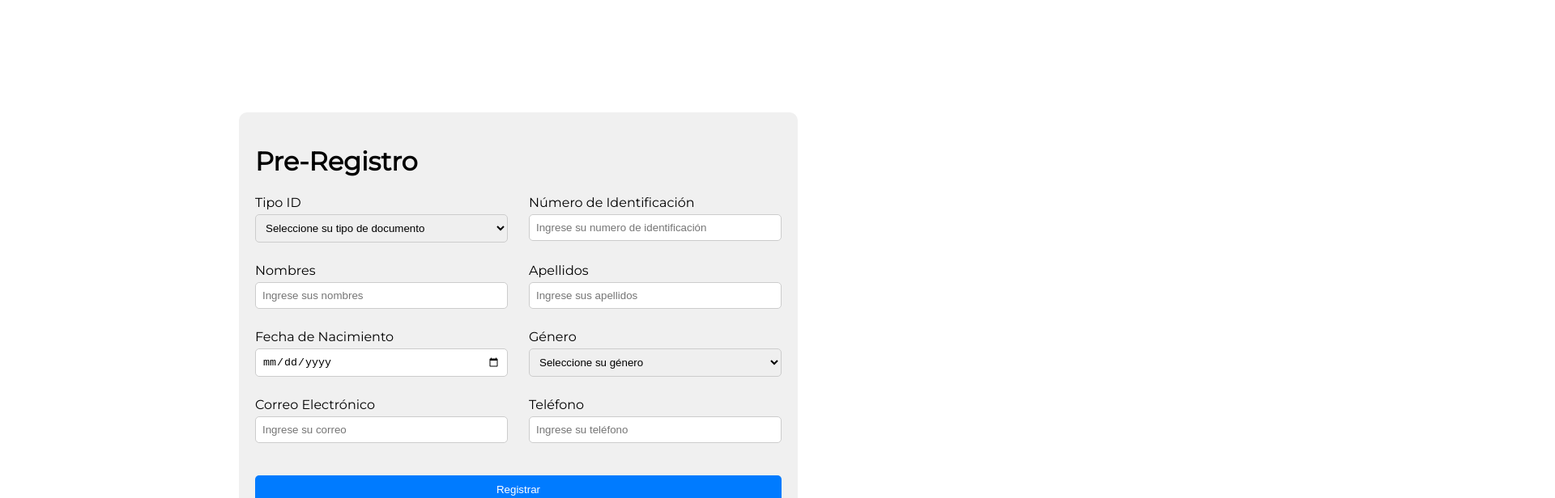
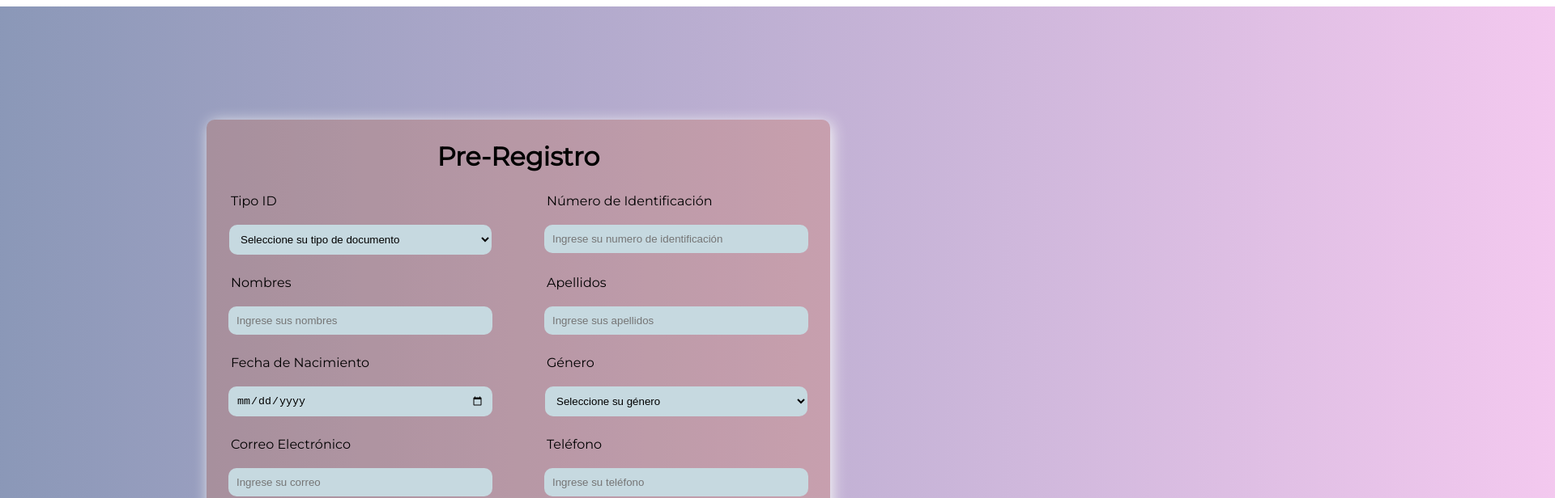
Before and after one commit to ProyectoNV/NV-FRONT, a React (Create React App) app: page /Registro in a window 1280 px wide. Shown: the top 616 px of the page at 81% size, 1920 px wide, since content can reach past the window. Built offline with nearby package versions, Linux system fonts and the light colour scheme.

Commit message:
Se sube correccion de estilos en preregistro y cambio contraseña

```diff
--- a/src/Vistas/Registro.jsx
+++ b/src/Vistas/Registro.jsx
@@ -51,13 +51,14 @@ export const Registro = () => {
     }
 
     return (
-        <div className="contenedorregistro">
-            <form className="formulario_registro" onSubmit={VerificarCampos}>
+        <div className="fondo">
+            <div className="container-login">
+                <form className="form_login_r" onSubmit={VerificarCampos}>
                     <h1>Pre-Registro</h1>
                     <div className="registro-row">
                         <div className="registro-col">
-                        <label htmlFor="tipo_identificación">Tipo ID</label>
-                        <select name="tipoId" className="RegistroInput" value={datosRegistros.tipoId} onChange={handleInputChange} required>
+                            <label htmlFor="tipo_identificación" className="label_regis">Tipo ID</label>
+                            <select name="tipoId" className="inputLogin_select" value={datosRegistros.tipoId} onChange={handleInputChange} required>
                                 <option value="" disabled selected>Seleccione su tipo de documento</option>
                                 <option value="RC">RC</option>
                                 <option value="TI">TI</option>
@@ -66,28 +67,28 @@ export const Registro = () => {
                             </select>
                         </div>
                         <div className="registro-col">
-                        <label htmlFor="numeroId">Número de Identificación</label>
-                        <input className="RegistroInput" name="numeroId" type="text" placeholder="Ingrese su numero de identificación" pattern="[0-9]{6,}" title="Ingrese solo numeros sin puntos ni comas" value={datosRegistros.numeroId} onChange={handleInputChange} required/>
+                            <label htmlFor="numeroId" className="label_regis">Número de Identificación</label>
+                            <input className="inputLogin" name="numeroId" type="text" placeholder="Ingrese su numero de identificación" pattern="[0-9]{6,}" title="Ingrese solo numeros sin puntos ni comas" value={datosRegistros.numeroId} onChange={handleInputChange} required/>
                         </div>
                     </div>
                     <div className="registro-row">
                         <div className="registro-col">
-                        <label htmlFor="nombres">Nombres</label>
-                        <input className="RegistroInput" type="text" name="nombres" placeholder="Ingrese sus nombres" value={datosRegistros.nombres} onChange={handleInputChange} required/>
+                            <label htmlFor="nombres" className="label_regis">Nombres</label>
+                            <input className="inputLogin" type="text" name="nombres" placeholder="Ingrese sus nombres" value={datosRegistros.nombres} onChange={handleInputChange} required/>
                         </div>
                         <div className="registro-col">
-                        <label htmlFor="apellidos">Apellidos</label>
-                        <input className="RegistroInput" type="text" name="apellidos" placeholder="Ingrese sus apellidos" value={datosRegistros.apellidos} onChange={handleInputChange} required/>
+                            <label htmlFor="apellidos" className="label_regis">Apellidos</label>
+                            <input className="inputLogin" type="text" name="apellidos" placeholder="Ingrese sus apellidos" value={datosRegistros.apellidos} onChange={handleInputChange} required/>
                         </div>
                     </div>
                     <div className="registro-row">
                         <div className="registro-col">
-                        <label htmlFor="fecha">Fecha de Nacimiento</label>
-                        <input className="RegistroInput" name="fecha" type="date" value={datosRegistros.fecha} onChange={handleInputChange} required/>
+                            <label htmlFor="fecha" className="label_regis">Fecha de Nacimiento</label>
+                            <input className="inputLogin" name="fecha" type="date" value={datosRegistros.fecha} onChange={handleInputChange} required/>
                         </div>
                         <div className="registro-col">
-                        <label htmlFor="genero">Género</label>
-                        <select name="genero" className="RegistroInput" value={datosRegistros.genero} onChange={handleInputChange} required>
+                            <label htmlFor="genero" className="label_regis">Género</label>
+                            <select name="genero" className="inputLogin_select" value={datosRegistros.genero} onChange={handleInputChange} required>
                                 <option value="" disabled selected>Seleccione su género</option>
                                 <option value="Femenino">Femenino</option>
                                 <option value="Masculino">Masculino</option>
@@ -96,17 +97,18 @@ export const Registro = () => {
                     </div>
                     <div className="registro-row">
                         <div className="registro-col">
-                        <label htmlFor="correo">Correo Electrónico</label>
-                        <input className="RegistroInput" type="email" name="correo" placeholder="Ingrese su correo" value={datosRegistros.correo} onChange={handleInputChange} required/>
+                            <label htmlFor="correo" className="label_regis">Correo Electrónico</label>
+                            <input className="inputLogin" type="email" name="correo" placeholder="Ingrese su correo" value={datosRegistros.correo} onChange={handleInputChange} required/>
                         </div>
                         <div className="registro-col">
-                        <label htmlFor="telefono">Teléfono</label>
-                        <input className="RegistroInput" type="tel" name="telefono" placeholder="Ingrese su teléfono" pattern="[0-9]*" value={datosRegistros.telefono} onChange={handleInputChange} required/>
+                            <label htmlFor="telefono" className="label_regis">Teléfono</label>
+                            <input className="inputLogin" type="tel" name="telefono" placeholder="Ingrese su teléfono" pattern="[0-9]*" value={datosRegistros.telefono} onChange={handleInputChange} required/>
                         </div>
                     </div>
-                <button className="btnRegistro" type="submit">Registrar</button>
+                    <button className="btn-iniciar" type="submit">Registrar</button>
                     <Link to="/" className="label-cursor">Iniciar sesión</Link>
                 </form>
+            </div>
         </div>
     )
 }
--- a/src/Vistas/RestablecerContra.jsx
+++ b/src/Vistas/RestablecerContra.jsx
@@ -1,7 +1,7 @@
 import React, { useState } from 'react';
 import { Link } from "react-router-dom";
 import axios from 'axios';
-import '../css/Restablecer.css';
+import '../css/Login.css';
 import Swal from 'sweetalert2';
 
 const RestablecerContra = () => {
@@ -45,12 +45,14 @@ const RestablecerContra = () => {
   };
 
   return (
-    <div className='restablecer-container'>
-        <fieldset className="caja-restablecer">
-          <legend>Restablecer Contraseña</legend>
-          <form onSubmit={handleSubmit}>
-            <div className="inputs-restablecer">
+    <div className="fondo">
+    <div className="container-login">
+        <fieldset className="form_login">
+          <h1>Restablecer Contraseña</h1>
+          <form  onSubmit={handleSubmit}>
+            <div>
               <input
+                className="inputLogin"
                 type="email"
                 placeholder="Ingrese su correo"
                 value={correo}
@@ -58,6 +60,7 @@ const RestablecerContra = () => {
                 required
               />
               <input
+                className="inputLogin"
                 type="password"
                 placeholder="Nueva Contraseña"
                 value={nuevaContra}
@@ -65,24 +68,25 @@ const RestablecerContra = () => {
                 required
               />
               <input
+                className="inputLogin"
                 type="password"
                 placeholder="Confirmar Contraseña"
                 value={confirmacionContra}
                 onChange={(e) => setConfirmacionContra(e.target.value)}
                 required
               />
-              <button type="submit">Restablecer Contraseña</button>
+              <button type="submit" className="btn-iniciar">Restablecer Contraseña</button>
             </div>
             <div className="iniciar-sesion-link">
               <Link to="/">
-                <label>Iniciar sesion</label>
+                <label className="label-cursor">Iniciar sesion</label>
               </Link>
             </div>
           </form>
         </fieldset>
         {mensaje && <p>{mensaje}</p>}
     </div>
-
+    </div>
   );
 };
 
--- a/src/css/Login.css
+++ b/src/css/Login.css
@@ -27,6 +27,16 @@
     padding: 10px;
     background:rgba(216, 90, 31, 0.212);
 }
+
+.form_login_r{
+    width: 750px;
+    height: auto;
+    border-radius: 10px;
+    box-shadow: 3px 3px 18px whitesmoke;
+    padding: 10px;
+    background:rgba(216, 90, 31, 0.212);
+}
+
 .form_login img{
     display: block;
     max-width: 120px;
@@ -34,25 +44,48 @@
     margin: 0 auto;
     padding: 5px 0;
 }
-.form_login h1{
+.form_login h1,
+.form_login_r h1{
     text-align: center;
     font-size: 2em;
-    line-height: 10px;
+    line-height: 30px;
+    margin-bottom: 30px;
 }
+
+.label_regis{
+    margin: 10px  10px 20px 10px;
+    padding: 10px;
+}
+
 .inputLogin{
     display: block;
     margin: 0 auto;
     width: 85%;
     padding: 10px;
+    margin-top: 20px;
     margin-bottom: 10px;
     border-radius: 10px;
     border:none;
     outline: none;
     background: #c6d9e0;
 }
+
+.inputLogin_select{
+    display: block;
+    margin: 0 auto;
+    width: 90%;
+    padding: 10px;
+    margin-top: 20px;
+    margin-bottom: 10px;
+    border-radius: 10px;
+    border:none;
+    outline: none;
+    background: #c6d9e0;
+}
+
 .btn-iniciar{
     display: block;
-    height: 30px;
+    height: auto;
     width: 40%;
     margin: 0 auto;
     border-radius: 15px;
```
Lines whose indentation alone changed are shown as unchanged.
